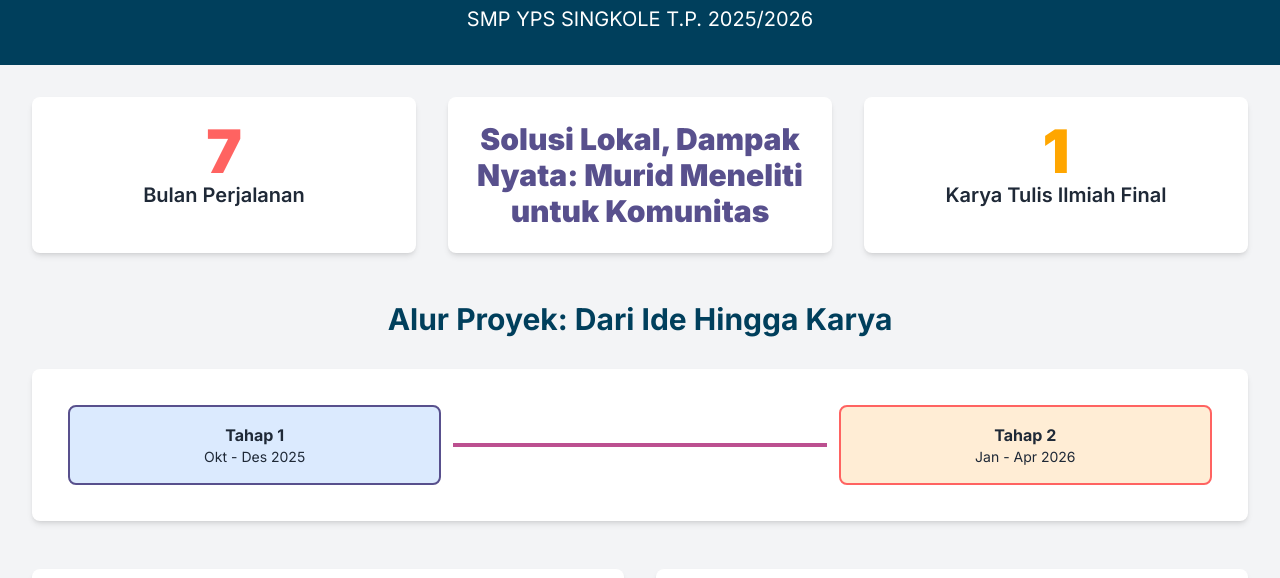
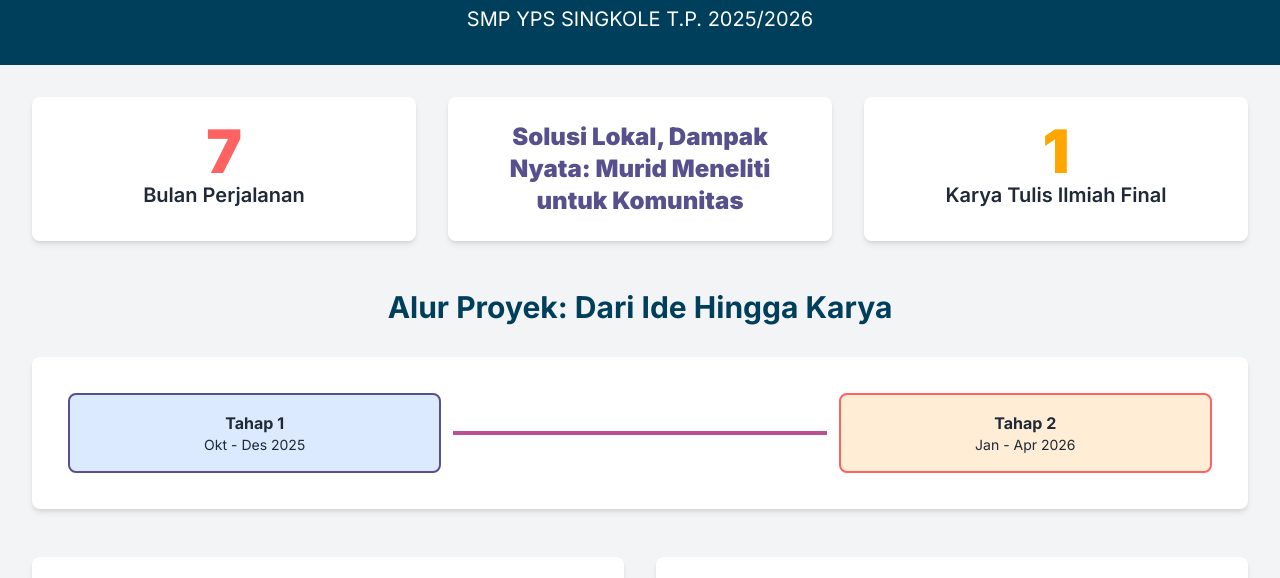
Before and after one commit to ammanksorowako/renstrakti2025, a plain HTML site: page index.html in a window 1280 px wide. Shown: the part 187-765 px from the top of the page. Drawn offline with nearby package versions, Linux system fonts and the light colour scheme.

Commit message:
Update index.html

```diff
--- a/index.html
+++ b/index.html
@@ -80,7 +80,7 @@
                     <p class="text-xl font-semibold">Bulan Perjalanan</p>
                 </div>
                 <div class="bg-white p-6 rounded-lg shadow-md flex flex-col justify-center">
-                     <p class="text-3xl font-black text-[#58508d]">Solusi Lokal, Dampak Nyata: Murid Meneliti untuk Komunitas</p>
+                     <p class="text-2xl font-black text-[#58508d]">Solusi Lokal, Dampak Nyata: Murid Meneliti untuk Komunitas</p>
                 </div>
                 <div class="bg-white p-6 rounded-lg shadow-md">
                     <p class="text-6xl font-black text-[#ffa600]">1</p>
```
